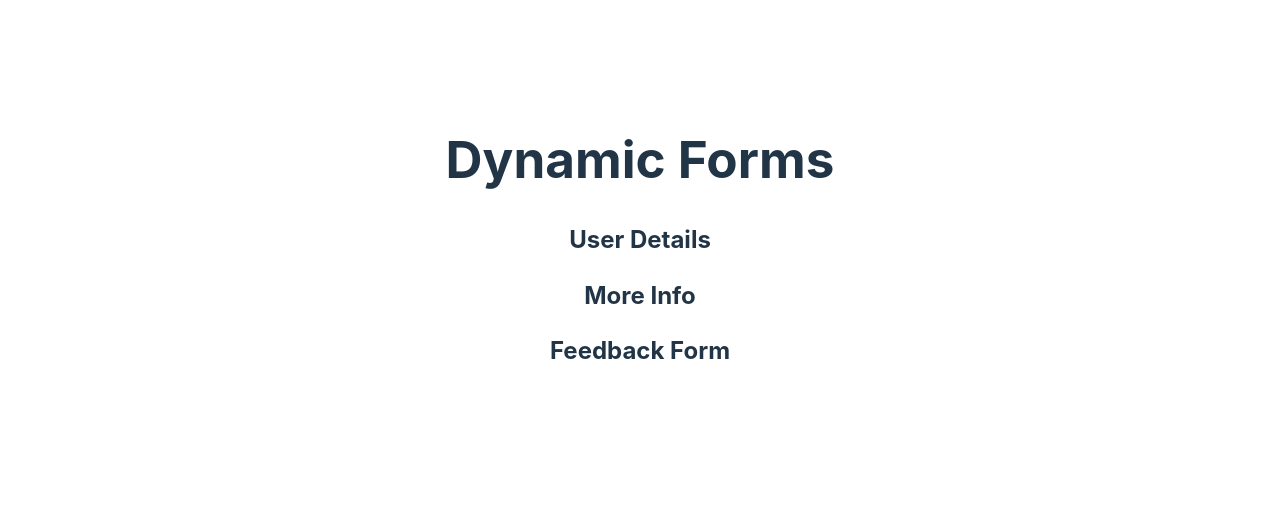
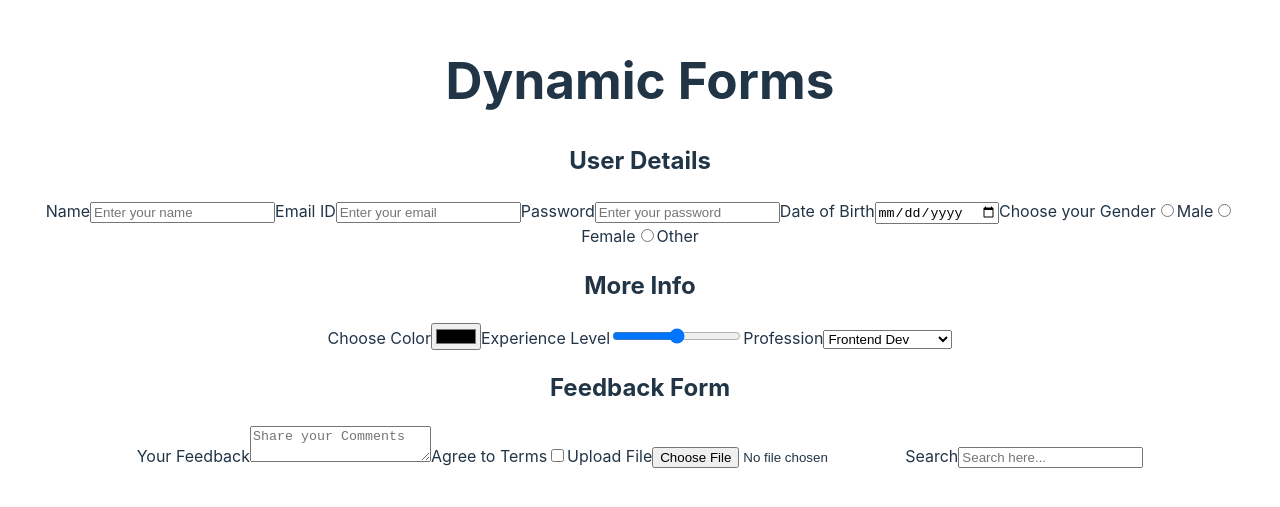
Before and after one commit to iShivam2012/Dynamic-Forms, a React (Vite) app: page / in a window 1280 px wide. Shown: the part 157-664 px from the top of the page. Built offline with nearby package versions, Linux system fonts and the light colour scheme.

Commit message:
Implementing Custom form field renderer

```diff
--- a/src/Components/Dynamic Forms.jsx
+++ b/src/Components/Dynamic Forms.jsx
@@ -1,3 +1,4 @@
+import RenderCustomField from "./RenderCustomField";
 
 const DynamicForms = ({data}) =>{
 
@@ -8,6 +9,7 @@ const DynamicForms = ({data}) =>{
                 <div id={form.sectionTitle}>
                 <h2>{form.sectionTitle}</h2>
                 <form>
+                    <RenderCustomField fields={form.fields} />
                 </form>
                 </div>
             )
--- /dev/null
+++ b/src/Components/RenderCustomField.jsx
@@ -0,0 +1,42 @@
+const RenderCustomField = ({fields}) =>{
+    const customField = ({type, name, placeholder, options}) =>{
+        if(type === 'select'){
+            return <select name={name} id={name} >
+                {options.map(option =>{
+                    return <option value={option.value}>{option.label}</option>
+                })}
+            </select>;
+        }
+        if(type === 'textarea'){
+            return <textarea row={5} cols={20} name={name} id={name} placeholder={placeholder} ></textarea>
+        }
+        if(type === 'radio'){
+            return <>
+            {options.map(option =>{
+                return <>
+                <input type={type} id={option.name} name={option.name} value={option.value} />
+                <label htmlFor={option.name} >{option.label}</label>
+                </>
+            })}
+            </>
+        }
+        else{
+            return <input type={type} name={name} id={name} placeholder={placeholder} />
+        }
+    }
+
+    return (
+    <>
+        {fields.map((field)=>{
+            return(
+                <>
+                    <label htmlFor={field.name} >{field.label}</label>
+                    {customField(field)}
+                </>
+            )
+        })}
+    </>
+    )
+}
+
+export default RenderCustomField
```
